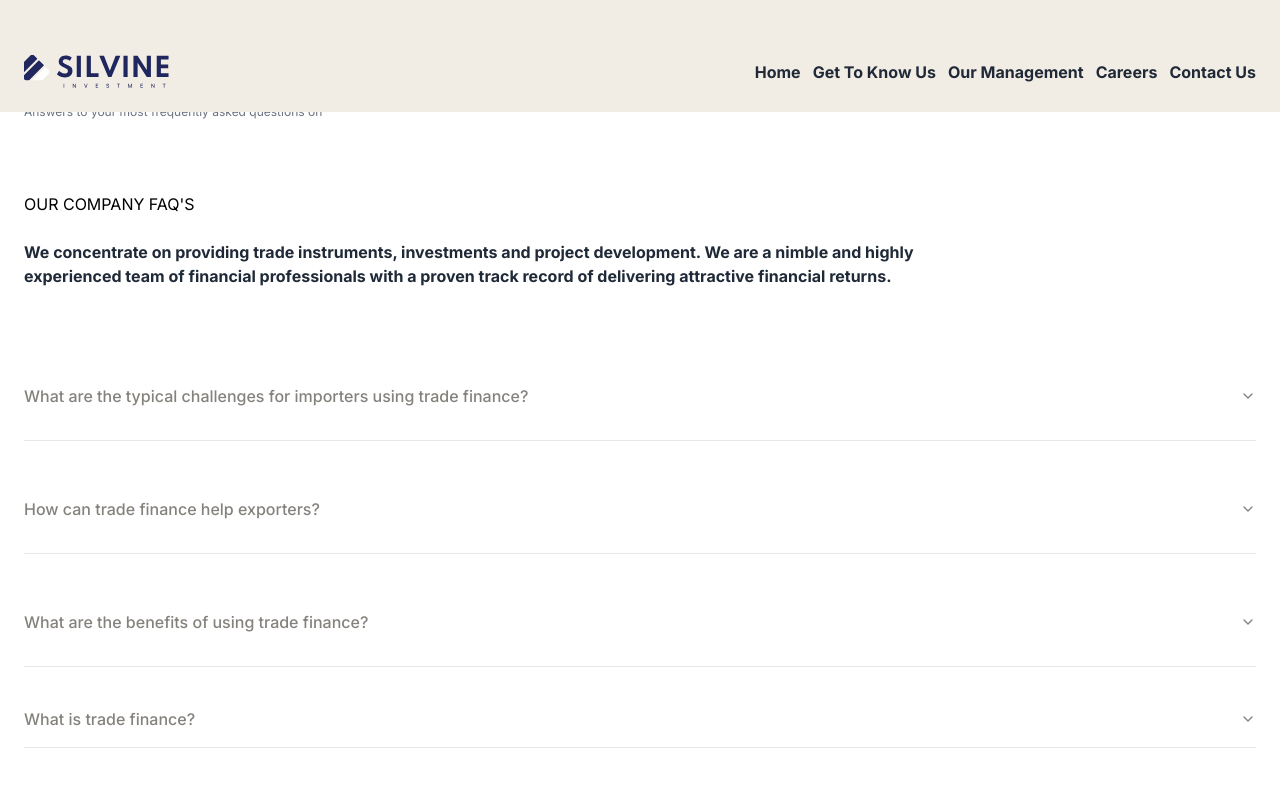
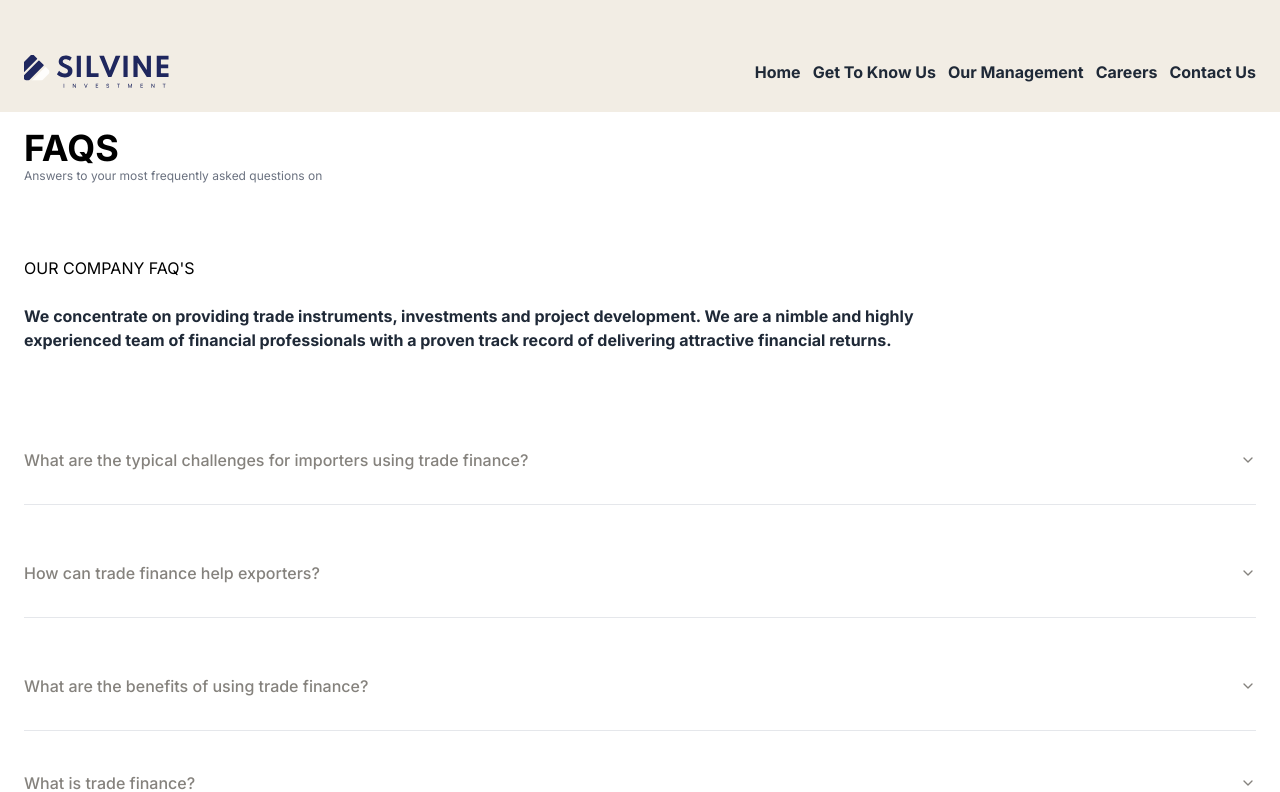
Before and after one commit to Brainaictechnologies/Silvine-abbey, a Next.js app: page /faqs in a window 1280 px wide. Shown: the top 792 px of the page. Built offline with nearby package versions, Linux system fonts and the light colour scheme.

Commit message:
edit navbar

```diff
--- a/app/(route)/faqs/page.tsx
+++ b/app/(route)/faqs/page.tsx
@@ -8,7 +8,7 @@ import {
 
 const Faqs = () => {
   return (
-    <section className="mt-16 mb-4">
+    <section className="mt-32 mb-4">
       <div className="max-w-screen-xl mx-auto px-6">
         <div className=" mb-12 ">
           <h1 className="text-4xl font-bold ">FAQS</h1>
--- a/components/Header/Header.tsx
+++ b/components/Header/Header.tsx
@@ -36,7 +36,6 @@ const Header = () => {
       window.removeEventListener("scroll", handleScroll);
     };
   }, []);
-  console.log(navbarColor);
 
   const otherPageScroll = scrollPosition > 100 || pathName !== "/";
   return (
@@ -47,7 +46,7 @@ const Header = () => {
           : "bg-transparent"
       }`}
     >
-      <div className="flex w-full  max-w-screen-xl mx-auto px-6 justify-between items-center ">
+      <div className="flex w-full  max-w-[1300px] mx-auto px-6 justify-between items-center ">
         <div>
           <Image
             src={
```
